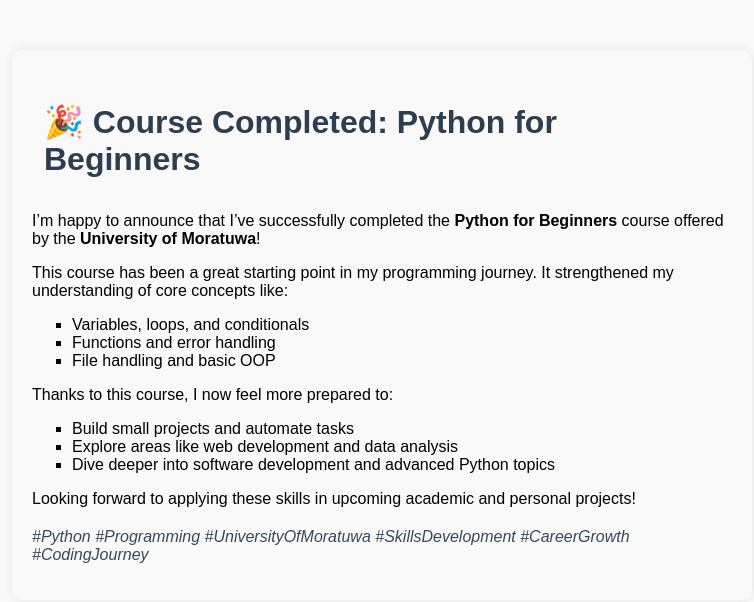
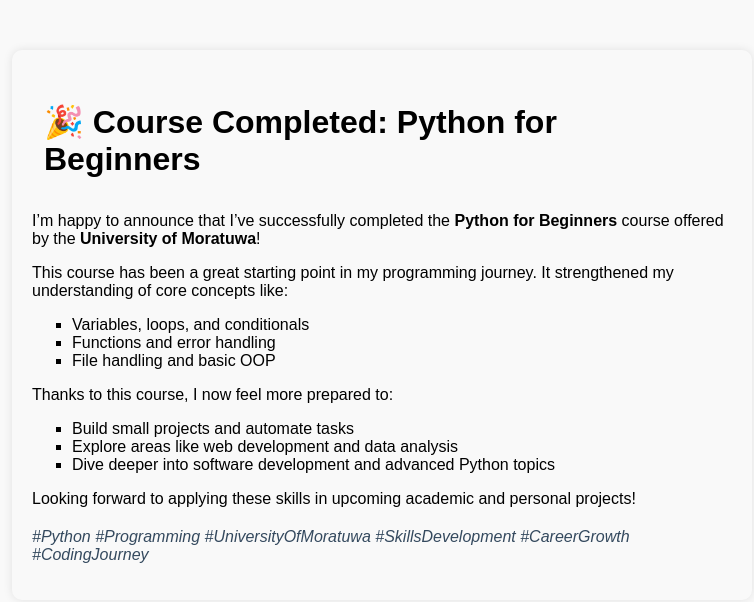
Before and after one commit to Mihiran1/Practise, a plain HTML site: page index.html in a window 1280 px wide. Shown: the whole page, without its empty margins (258-1012 px from the left). Drawn offline with Linux system fonts and the light colour scheme.

Commit message:
Update h1 styles in index.html

```diff
--- a/index.html
+++ b/index.html
@@ -14,7 +14,7 @@
       box-shadow: 0 0 10px rgba(0,0,0,0.1);
     }
     h1 {
-      color: #2c3e50;
+
       padding:12px
     }
     ul {
```
